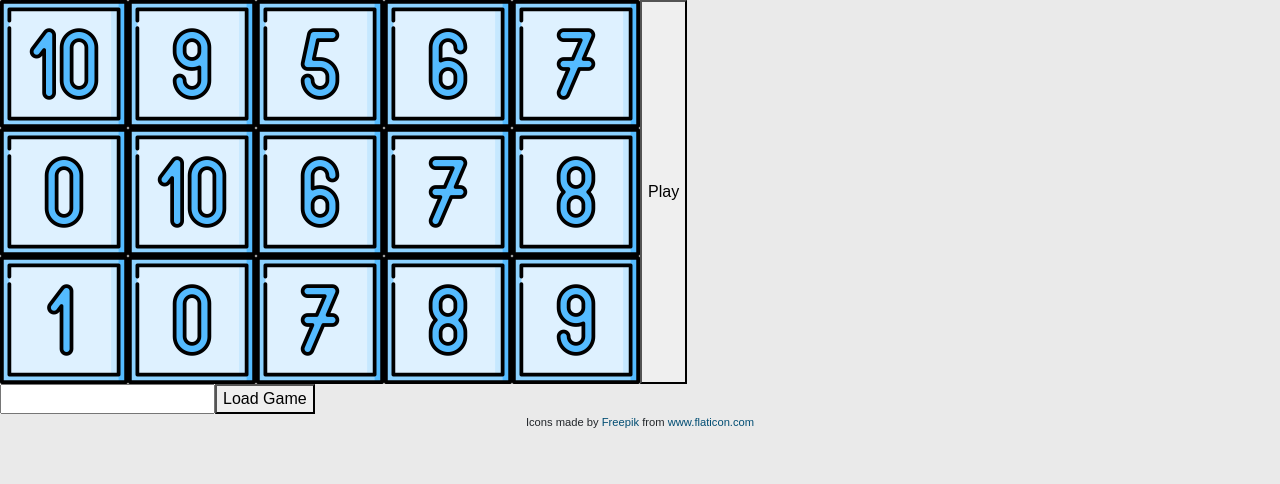
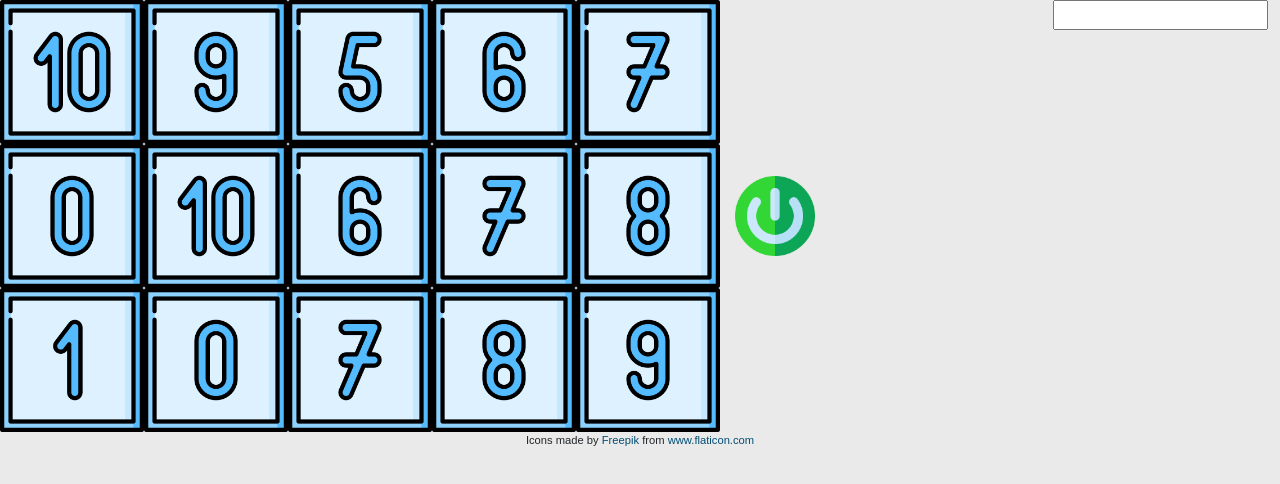
Before and after one commit to jayagajjar/slot_game, a React (Create React App) app in the folder client/: page / in a window 1280 px wide. Both pictures are taken after a click on the button "This is Game Intro". Shown: the top 484 px of the page. Built offline with nearby package versions, Linux system fonts and the light colour scheme.

Commit message:
winline working

```diff
--- a/client/public/css/styles.css
+++ b/client/public/css/styles.css
@@ -131,7 +131,7 @@ button:focus {outline:0;}
   border-bottom: 1px dotted black; /* If you want dots under the hoverable text */
 }
 .symbol_image{
-  width: 8rem;
+  width: 9rem;
 }
 .pantry_image{
   width: 18rem;
@@ -189,9 +189,11 @@ button:focus {outline:0;}
   border: 0;
 }
 
-.add_to_list_img{
-  height: 3rem;
+.start_btn_img{
+  height: 5rem;
   background: none;
+  border: 0;
+
 }
 .add_to_list_btn:hover{
   transform: scale(1.05)
--- a/client/src/App.js
+++ b/client/src/App.js
@@ -13,22 +13,17 @@ let forceGameConfig=[
 const [reelStop, setReelStop] = useState([]);
 
   function myCallback(value){
-      //forceValue = value;
       forceGameConfig.map((gc)=>{return gc.reelstops=value});
-
   }
-  function handleClick(event){
-
+  function handleClick(){
       forceGameConfig.map((gc)=>{
         if(gc.reelstops!=""){
           setReelStop(forceGameConfig.map((gc)=>{return gc.reelstops.split(',')}))
         }
     else{setReelStop(gameconfig.map((gc)=>{return gc.reelstops.split(',')}))}})
+  }
 
-
-  }
   useEffect(() => {
-    // Update the document title using the browser API
    setReelStop(gameconfig.map((gc)=>{return gc.reelstops.split(',')}))
   },[]);
   let reelView = [];
@@ -37,8 +32,12 @@ const [reelStop, setReelStop] = useState([]);
   let allSymbolPosition=[];
   function callbackSetReelView(a){
       reelView.push(a);
+      checkWin()
   }
   function checkWin(){
+    if(document.getElementById("windetails")!=null){
+      document.getElementById("windetails").innerHTML=""
+    }
     gameconfig.map((gc)=>{symbolArray= gc.symbols.split(",")});
     symbolArray.map((aSymbol)=>{
       reelView.map((a,c)=>{
@@ -48,19 +47,21 @@ const [reelStop, setReelStop] = useState([]);
     })
     allSymbolPosition.push({"symbolID":aSymbol,"positions":symbolPostions})
     symbolPostions=[];
-    })
+    });
+
     allSymbolPosition.map((a)=>{
 
       gameconfig.map((gc,keys)=>
       {
         var result = [];
+
         for(var i in gc.winlines)
         result.push([i, gc.winlines [i]]);
           result.map((b,key)=>{if(b[1]==a.positions){
             document.getElementById("windetails").innerHTML+= "Win Line "+key+" Symbol: "+a.symbolID+"<br>";
-            console.log("Win Line "+key+" Symbol: "+a.symbolID)
+            //console.log("Win Line "+key+" Symbol: "+a.symbolID)
           }else{
-            console.log("no win")
+            //console.log("no win")
           }})
       })
     })
@@ -83,12 +84,24 @@ const [reelStop, setReelStop] = useState([]);
                 />
                 })
             }
-<button type="button" onClick={checkWin}>Play</button><div id="windetails"/>
+
+      <div className="col-1" style={{ alignSelf: "center"}}>
+
+          <img className="start_btn_img" src="images/power.png" onClick={handleClick} ></img>
+        </div>
+        <div className="col">
+        <div id="windetails"/>
+        </div>
+        <div className="col">
+<div className="row"><Force callbackFromParent={myCallback} value="0,0,0,0,0"/>
+      </div>
+</div>
+</div>
 
       </div>
-      <div className="row"><Force callbackFromParent={myCallback} value="0,0,0,0,0"/><button type="button" onClick={handleClick}>Load Game</button></div>
 
-</div>
+
+
 );
 }
 export default App;
--- a/client/src/Force.jsx
+++ b/client/src/Force.jsx
@@ -10,7 +10,8 @@ function Force(props){
 return (
  <div>
 
-    <input type="text" name="forcedreelstops" id="forcedreelstops" value={count} onChange={handleChange} />
+    <input type="text" name="forcedreelstops" id="forcedreelstops"
+    value={count} onChange={handleChange} />
 
  </div>
 )
--- a/client/src/data/gameconfig.json
+++ b/client/src/data/gameconfig.json
@@ -7,8 +7,10 @@
           "winline1":"0_0,1_0,2_0,3_0,4_0",
           "winline2":"0_1,1_1,2_1,3_1,4_1" ,
           "winline3":"0_2,1_2,2_2,3_2,4_2",
-          "winline4":"0_0,1_1,2_2,3_1,4_0"
-
+          "winline4":"0_0,1_1,2_2,3_1,4_0",
+          "winline5":"0_2,1_1,2_0,3_1,4_2",
+          "winline6":"0_0,1_1,2_0,3_1,4_0",
+          "winline7":"0_2,1_1,2_1,3_1,4_2"
        }
 
    }
```
Also changed, not shown: client/public/images/power.png (added). Lines whose indentation alone changed are shown as unchanged.
